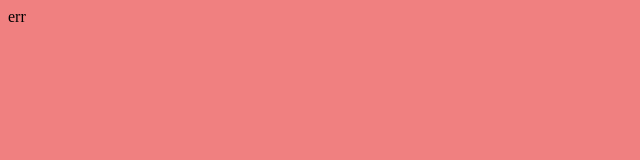
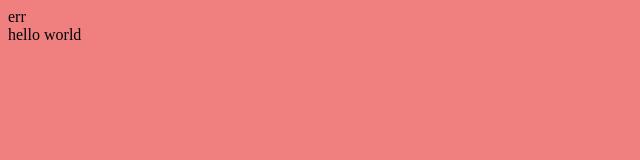
Before and after one commit to Qiming-Liu/ThinkMoreForum-Frontend, a Next.js app: page /error in a window 1280 px wide. Shown: the top 160 px of the page, without its empty margins (0-640 px from the left). Built offline with nearby package versions, Linux system fonts and the light colour scheme.

Commit message:
test: first test

```diff
--- a/package.json
+++ b/package.json
@@ -9,12 +9,12 @@
     "test": "jest -c jest.config.js --colors --passWithNoTests",
     "test:watch": "jest -c jest.config.js --colors --passWithNoTests --watch",
     "test:coverage": "jest -c jest.config.js --colors --coverage --passWithNoTests",
-    "lint:eslint": "eslint --ext .jsx,.js ./pages && eslint --ext .jsx,.js",
+    "lint:eslint": "eslint --ext .jsx,.js ./pages && eslint --ext .jsx,.js --fix",
     "lint:sass": "sass-lint -v",
     "lint:prettier": "prettier -c .prettierrc \"{pages,store}/**/*.{js,jsx}\" --check",
     "lint": "npm run lint:eslint && npm run lint:sass && npm run lint:prettier",
     "prepare": "husky install",
-    "prettier": "prettier -c .prettierrc \"{pages,store}/**/*.{js,jsx}\" --write"
+    "prettier": "prettier -c .prettierrc \"{__test__,pages,store}/**/*.{js,jsx}\" --write"
   },
   "dependencies": {
     "axios": "^0.25.0",
--- a/pages/error.js
+++ b/pages/error.js
@@ -1,7 +1,12 @@
 import React from 'react';
 
 const Error = () => {
-  return <div>err</div>;
+  return (
+    <div>
+      err
+      <div>hello world</div>
+    </div>
+  );
 };
 
 export default Error;
```
Also changed, not shown: pages/user.js (added, +7 -0 lines), 2 other files (tests, documents, lock files or other folders).
